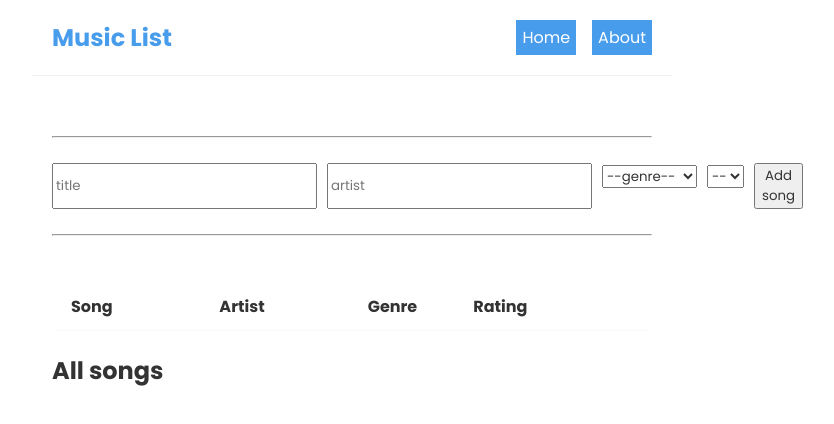
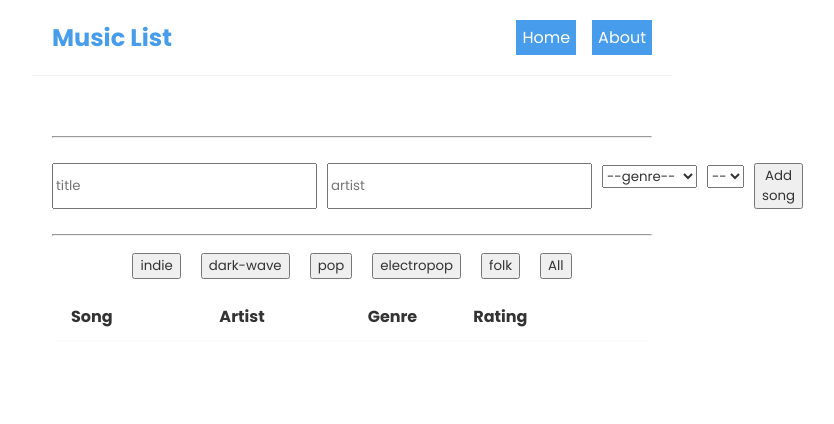
Before and after one commit to EyelidSilver/Aitalina_Kirillina-React-lil-playlist, a React (Create React App) app: page / in a window 1280 px wide. Shown: the top 424 px of the page, without its empty margins (288-1122 px from the left). Built offline with nearby package versions, Linux system fonts and the light colour scheme; the HTML template or start-up script is replaced by a standard one.

Commit message:
added categories filter + local storage

```diff
--- a/src/App.js
+++ b/src/App.js
@@ -1,7 +1,9 @@
-import NavBar from "./NavBar";
-import Home from "./Home";
-import About from "./About";
+import NavBar from "./components/NavBar";
+import Home from "./components/Home";
+import About from "./components/About";
 import { BrowserRouter as Router, Route, Switch } from "react-router-dom";
+import { SongProvider } from "./context/useContext";
+
 
 function App() {
   return (
@@ -11,7 +13,9 @@ function App() {
         <div className="content">
           <Switch>
             <Route exact path="/">
-              <Home />
+              <SongProvider>
+                <Home />
+              </SongProvider>
             </Route>
             <Route path="/about">
               <About />
--- a/src/Home.js
+++ /dev/null
@@ -1,95 +0,0 @@
-import { useState } from "react";
-import SongList from "./SongList";
-import NewSongForm from "./NewSongForm";
-import CategoriesTable from "./CategoriesTable";
-
-const Home = () => {
-  const [songs, setSongs] = useState([
-    // {
-    //   title: "Alien",
-    //   artist: "Lebanon Hanover",
-    //   genre: "dark wave",
-    //   rating: "4",
-    //   id: 1,
-    // },
-    // {
-    //   title: "Pure Feeling",
-    //   artist: "Florence + the Machine",
-    //   genre: "Indie",
-    //   rating: "5",
-    //   id: 2,
-    // },
-    // {
-    //   title: "Born to Die",
-    //   artist: "Lana Del Rey",
-    //   genre: "Indie",
-    //   rating: "3",
-    //   id: 3,
-    // },
-  ]);
-
-  const handleDelete = (id) => {
-    const newSongs = songs.filter((song) => song.id !== id);
-    setSongs(newSongs);
-  };
-
-  const [title, setTitle] = useState("");
-  const [artist, setArtist] = useState("");
-  const [genre, setGenre] = useState("");
-  const [rating, setRating] = useState("");
-  const id = Math.floor(Math.random() * 10000);
-
-  const onChangeTitle = (e) => setTitle(e.target.value);
-  const onChangeArtist = (e) => setArtist(e.target.value);
-  const onChangeGenre = (e) => setGenre(e.target.value);
-  const onChangeRating = (e) => setRating(e.target.value);
-
-  const valueTitle = title;
-  const valueArtist = artist;
-  const valueGenre = genre;
-  const valueRating = rating;
-
-  const emptyStates = () => {
-    setTitle("");
-    setArtist("");
-    setGenre("");
-    setRating("");
-  };
-
-  const handleSubmit = (e) => {
-    e.preventDefault();
-    const song = { title, artist, genre, rating, id };
-    console.log(song);
-    setSongs([
-      ...songs,
-      {
-        title: title,
-        artist: artist,
-        genre: genre,
-        rating: rating,
-        id: id,
-      },
-    ]);
-    emptyStates();
-  };
-
-  return (
-    <div className="home">
-      <NewSongForm
-        onChangeTitle={onChangeTitle}
-        onChangeArtist={onChangeArtist}
-        onChangeGenre={onChangeGenre}
-        onChangeRating={onChangeRating}
-        handleSubmit={handleSubmit}
-        valueTitle={valueTitle}
-        valueArtist={valueArtist}
-        valueGenre={valueGenre}
-        valueRating={valueRating}
-      />
-      <CategoriesTable />
-      <SongList songs={songs} title="All songs" handleDelete={handleDelete} />
-    </div>
-  );
-};
-
-export default Home;
--- a/src/SongList.js
+++ /dev/null
@@ -1,18 +0,0 @@
-const SongList = ({ songs, title, handleDelete }) => {
-  return (
-    <div className="song-list">
-      <h2>{title}</h2>
-      {songs.map((song) => (
-        <div className="song-preview" key={song.id}>
-          <h2>{song.title}</h2>
-          <p>{song.artist}</p>
-          <p>{song.genre}</p>
-          <p>{song.rating}</p>
-          <button className="deleteBtn" onClick={() => handleDelete(song.id)}>delete</button>
-        </div>
-      ))}
-    </div>
-  );
-};
-
-export default SongList;
--- /dev/null
+++ b/src/components/Home.js
@@ -0,0 +1,143 @@
+import { useState, useEffect, useContext } from "react";
+import SongList from "./SongList";
+import NewSongForm from "./NewSongForm";
+import { SongContext } from "../context/useContext";
+
+function Home() {
+  const [songs, setSongs] = useContext(SongContext);
+
+  const saveLocalSongs = () =>
+    localStorage.setItem("songs", JSON.stringify(songs));
+
+  const getLocalSongs = () => {
+    if (localStorage.getItem("songs") === null) {
+      localStorage.setItem("songs", JSON.stringify([]));
+    } else {
+      let songLocal = JSON.parse(localStorage.getItem("songs"));
+      setSongs(songLocal);
+    }
+  };
+
+  useEffect(() => {
+    getLocalSongs();
+  }, []);
+
+  const [songsToFilter, setSongsToFilter] = useState([]);
+
+  const [status, setStatus] = useState("all");
+
+  const handleFilter = () => {
+    switch (status) {
+      case "indie":
+        setSongsToFilter(
+          songsToFilter.filter((song) => song.genre === "indie")
+        );
+        break;
+      case "dark-wave":
+        setSongsToFilter(
+          songsToFilter.filter((song) => song.genre === "dark-wave")
+        );
+        break;
+      case "pop":
+        setSongsToFilter(songsToFilter.filter((song) => song.genre === "pop"));
+        break;
+      case "electropop":
+        setSongsToFilter(
+          songsToFilter.filter((song) => song.genre === "electropop")
+        );
+        break;
+      case "folk":
+        setSongsToFilter(songsToFilter.filter((song) => song.genre === "folk"));
+        break;
+      case "All":
+        setSongsToFilter(songs);
+        break;
+      default:
+        setSongsToFilter(songs);
+    }
+  };
+
+  //USE EFFECT
+  useEffect(() => {
+    getLocalSongs();
+  }, []);
+
+  useEffect(() => {
+    saveLocalSongs();
+    setSongsToFilter(songs);
+  }, [songs]);
+
+  useEffect(() => {
+    handleFilter();
+  }, [status]);
+
+  const resetSongsToFilter = () => {
+    setSongsToFilter(songs);
+  };
+
+  const [title, setTitle] = useState("");
+  const [artist, setArtist] = useState("");
+  const [genre, setGenre] = useState("");
+  const [rating, setRating] = useState("");
+  const id = Math.floor(Math.random() * 10000);
+
+  const onChangeTitle = (e) => setTitle(e.target.value);
+  const onChangeArtist = (e) => setArtist(e.target.value);
+  const onChangeGenre = (e) => setGenre(e.target.value);
+  const onChangeRating = (e) => setRating(e.target.value);
+
+  const valueTitle = title;
+  const valueArtist = artist;
+  const valueGenre = genre;
+  const valueRating = rating;
+
+  const emptyStates = () => {
+    setTitle("");
+    setArtist("");
+    setGenre("");
+    setRating("");
+  };
+
+  const handleSubmit = (e) => {
+    e.preventDefault();
+    const song = { title, artist, genre, rating, id };
+    console.log(song);
+    setSongs([
+      ...songs,
+      {
+        title: title,
+        artist: artist,
+        genre: genre,
+        rating: rating,
+        id: id,
+      },
+    ]);
+    emptyStates();
+  };
+
+  return (
+    <div className="home">
+      <NewSongForm
+        onChangeTitle={onChangeTitle}
+        onChangeArtist={onChangeArtist}
+        onChangeGenre={onChangeGenre}
+        onChangeRating={onChangeRating}
+        handleSubmit={handleSubmit}
+        valueTitle={valueTitle}
+        valueArtist={valueArtist}
+        valueGenre={valueGenre}
+        valueRating={valueRating}
+      />
+      <SongList
+        songs={songs}
+        title="All songs"
+        setStatus={setStatus}
+        resetSongsToFilter={resetSongsToFilter}
+        songsToFilter={songsToFilter}
+      />
+
+    </div>
+  );
+}
+
+export default Home;
--- /dev/null
+++ b/src/components/Song.js
@@ -0,0 +1,25 @@
+import React, { useContext } from "react";
+import { SongContext } from "../context/useContext";
+
+const Song = ({song}) => {
+  const [songs, setSongs] = useContext(SongContext);
+
+  const handleDelete = () => {
+    setSongs(songs.filter((item) => item.id !== song.id));
+  };
+
+  return (
+    <div className="song-preview" key={song.id}>
+      <h2>{song.title}</h2>
+      <p>{song.artist}</p>
+      <p>{song.genre}</p>
+      <p>{song.rating}</p>
+      <button className="deleteBtn"
+       onClick={() => handleDelete(song.id)}>
+        delete
+      </button>
+    </div>
+  );
+}
+
+export default Song;
--- /dev/null
+++ b/src/components/SongList.js
@@ -0,0 +1,46 @@
+import Song from "./Song";
+import CategoriesTable from "./CategoriesTable";
+const SongList = ({ songs, resetSongsToFilter, setStatus, songsToFilter }) => {
+  const filterGenre = [
+    "indie",
+    "dark-wave",
+    "pop",
+    "electropop",
+    "folk",
+    "All",
+  ];
+
+  const handleFilterButton = (event) => {
+    resetSongsToFilter();
+    const getValue = event.target.innerHTML;
+    setStatus(getValue);
+  };
+
+  return (
+    <div className="song-list">
+      <div className="genreButtons">
+        {filterGenre.map((genre, index) => (
+          <button className="genreFilterBtn"
+            key={index}
+            onClick={handleFilterButton}
+          >
+            {genre}
+          </button>
+        ))}
+      </div>
+      <CategoriesTable />
+      {songsToFilter.map((song) => (
+        <Song
+          key={song.id}
+          title={song.title}
+          artist={song.artist}
+          genre={song.genre}
+          rating={song.rating}
+          song={song}
+        />
+      ))}
+    </div>
+  );
+};
+
+export default SongList;
--- /dev/null
+++ b/src/context/useContext.js
@@ -0,0 +1,13 @@
+import React, { useState, createContext } from "react";
+
+export const SongContext = createContext();
+
+export const SongProvider = (props) => {
+  const [songs, setSongs] = useState([]);
+
+  return (
+    <SongContext.Provider value={[songs, setSongs]}>
+      {props.children}
+    </SongContext.Provider>
+  );
+};
--- a/src/index.css
+++ b/src/index.css
@@ -71,3 +71,19 @@ form {
     grid-template-columns: 1fr 1fr 1fr 1fr 1fr;
     grid-gap: 10px;
 }
+
+.genreButtons{
+/* display: flex;
+max-width: 400px;
+justify-content: space-between; */
+
+ display: flex;
+ justify-content: center;
+ align-items: center;
+ height: 10px;
+}
+
+
+.genreFilterBtn{
+margin: 0 10px;
+}
```
Also changed, not shown: src/components/About.js (renamed from src/About.js), src/components/CategoriesTable.js (renamed from src/CategoriesTable.js), src/components/NavBar.js (renamed from src/NavBar.js), src/components/NewSongForm.js (renamed from src/NewSongForm.js).
